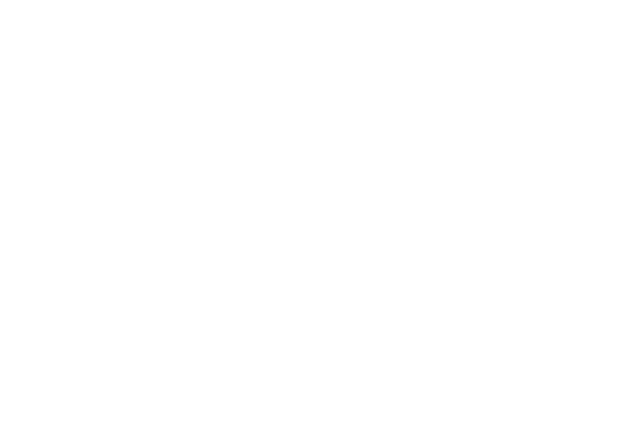
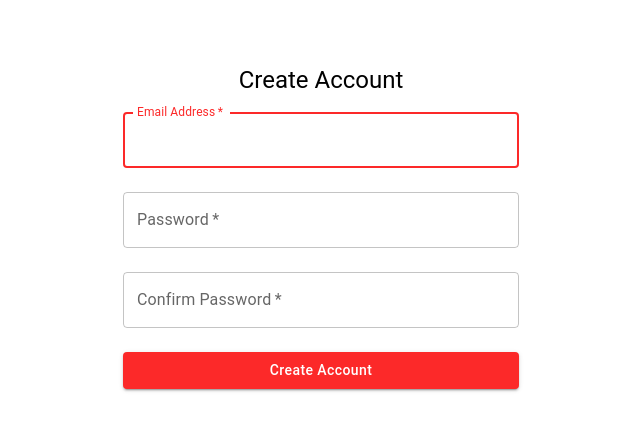
Before and after one commit to bmcano/workday-wellness-app, a React (Create React App) app: page /reset-password/1 in a window 1280 px wide. Before the commit this address had no page. Shown: the top 430 px of the page, without its empty margins (319-959 px from the left). Built offline with nearby package versions, Linux system fonts and the light colour scheme.

Commit message:
changed around link

```diff
--- a/src/App.js
+++ b/src/App.js
@@ -53,7 +53,7 @@
           <Route path="/exercises" exact element={<Exercises />} />
           <Route path="/exercises/edit" exact element={<Edit />} />
           <Route path="/about" exact element={<AboutPage />} />
-          <Route path="/reset-password?token=:id" element={<ResetPassword />} />
+          <Route path="/reset-password/:id" exact element={<ResetPassword />} />
         </Routes>
       </BrowserRouter>
     </ThemeProvider>
--- a/src/pages/ForgotPassword.tsx
+++ b/src/pages/ForgotPassword.tsx
@@ -24,7 +24,7 @@
         const email = data.get('email');
         const subject = "Reset Password"
         const token = uuidv4();
-        const text = `Please click the following link to reset your password http://localhost:3000${process.env.PUBLIC_URL}/reset-password?token=${token}`
+        const text = `Please click the following link to reset your password http://localhost:3000${process.env.PUBLIC_URL}/reset-password/${token}`
         const jsonData = JSON.stringify({ email,subject,text})
         console.log(jsonData);
         apiPost(getServerCall('/does_email_exist'), jsonData)
--- a/src/pages/ResetPassword.tsx
+++ b/src/pages/ResetPassword.tsx
@@ -12,8 +12,8 @@
 import { apiPost } from "../api/serverApiCalls.tsx";
 import { isValidEmail, isValidName, isValidPassword } from "../util/createAccountUtils.ts";
 import { getFullAppLink, getServerCall } from "../util/getFullAppLink.ts";
+const ResetPassword: React.FC = () => {
 
-const ResetPassword: React.FC = () => {
     const { id } = useParams<{ id: string }>();
     const [emailError, setEmailError] = useState<string | null>(null);
     const [passwordError, setPasswordError] = useState<string | null>(null);
```
